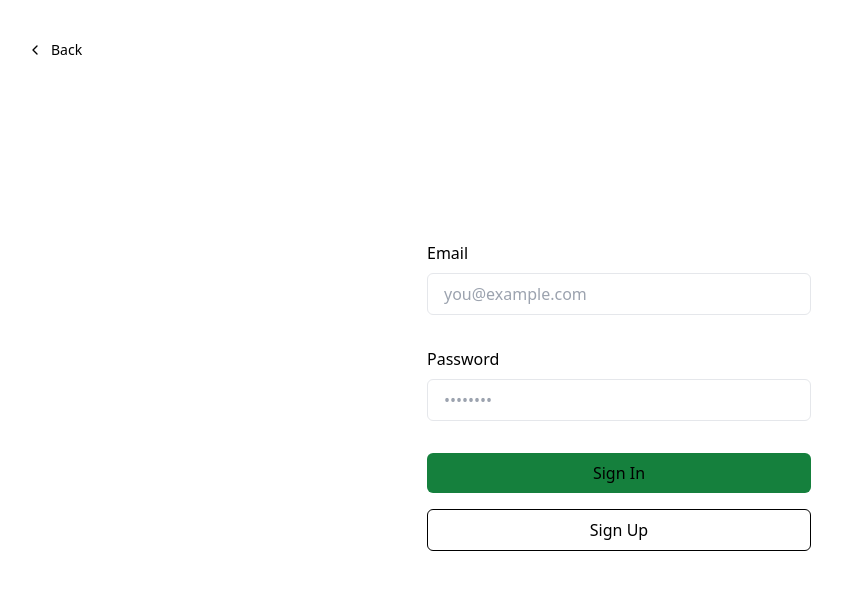
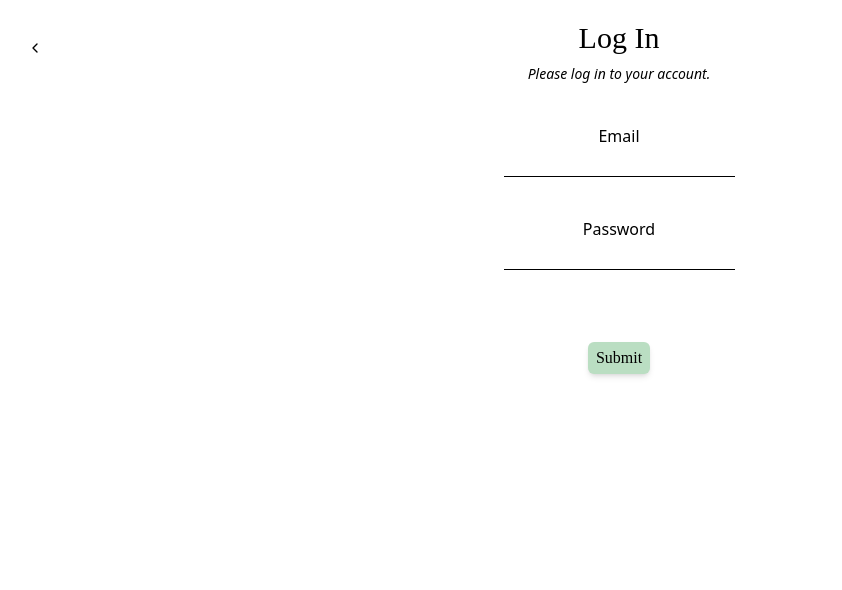
Before and after one commit to fac28/roots, a Next.js app: page /login in a window 1280 px wide. Shown: the top 590 px of the page, without its empty margins (21-863 px from the left). Built offline with nearby package versions, Linux system fonts and the light colour scheme.

Commit message:
Sign out button and log in page
Relates #7

```diff
--- a/app/(auth)/login/page.tsx
+++ b/app/(auth)/login/page.tsx
@@ -1,118 +1,43 @@
-import Link from 'next/link';
-import { headers, cookies } from 'next/headers';
-import { createClient } from '@/utils/supabase/server';
-import { redirect } from 'next/navigation';
+'use client';
+import { useState } from 'react';
+import AuthForm from '@/components/AuthForm';
+import BackArrow from '@/components/BackArrow';
+import { createClientComponentClient } from '@supabase/auth-helpers-nextjs';
+import { useRouter } from 'next/navigation';
 
-export default function Login({
-  searchParams,
-}: {
-  searchParams: { message: string };
-}) {
-  const signIn = async (formData: FormData) => {
-    'use server';
+const LogIn = () => {
+  const router = useRouter();
+  const [formError, setFormError] = useState('');
 
-    const email = formData.get('email') as string;
-    const password = formData.get('password') as string;
-    const cookieStore = cookies();
-    const supabase = createClient(cookieStore);
-
+  const handleSubmit = async (
+    e: React.FormEvent<HTMLFormElement>,
+    email: string,
+    password: string
+  ): Promise<void> => {
+    e.preventDefault();
+    setFormError('');
+    const supabase = createClientComponentClient();
     const { error } = await supabase.auth.signInWithPassword({
       email,
       password,
     });
-
     if (error) {
-      return redirect('/login?message=Could not authenticate user');
+      setFormError(error.message);
     }
-
-    return redirect('/');
-  };
-
-  const signUp = async (formData: FormData) => {
-    'use server';
-
-    const origin = headers().get('origin');
-    const email = formData.get('email') as string;
-    const password = formData.get('password') as string;
-    const cookieStore = cookies();
-    const supabase = createClient(cookieStore);
-
-    const { error } = await supabase.auth.signUp({
-      email,
-      password,
-      options: {
-        emailRedirectTo: `${origin}/auth/callback`,
-      },
-    });
-
-    if (error) {
-      return redirect('/login?message=Could not authenticate user');
+    if (!error) {
+      router.push('/mygarden');
     }
-
-    return redirect('/login?message=Check email to continue sign in process');
   };
 
   return (
-    <div className='flex-1 flex flex-col w-full px-8 sm:max-w-md justify-center gap-2'>
-      <Link
-        href='/'
-        className='absolute left-8 top-8 py-2 px-4 rounded-md no-underline text-foreground bg-btn-background hover:bg-btn-background-hover flex items-center group text-sm'
-      >
-        <svg
-          xmlns='http://www.w3.org/2000/svg'
-          width='24'
-          height='24'
-          viewBox='0 0 24 24'
-          fill='none'
-          stroke='currentColor'
-          strokeWidth='2'
-          strokeLinecap='round'
-          strokeLinejoin='round'
-          className='mr-2 h-4 w-4 transition-transform group-hover:-translate-x-1'
-        >
-          <polyline points='15 18 9 12 15 6' />
-        </svg>{' '}
-        Back
-      </Link>
-
-      <form
-        className='animate-in flex-1 flex flex-col w-full justify-center gap-2 text-foreground'
-        action={signIn}
-      >
-        <label className='text-md' htmlFor='email'>
-          Email
-        </label>
-        <input
-          className='rounded-md px-4 py-2 bg-inherit border mb-6'
-          name='email'
-          placeholder='you@example.com'
-          required
-        />
-        <label className='text-md' htmlFor='password'>
-          Password
-        </label>
-        <input
-          className='rounded-md px-4 py-2 bg-inherit border mb-6'
-          type='password'
-          name='password'
-          placeholder='••••••••'
-          required
-        />
-        <button className='bg-green-700 rounded-md px-4 py-2 text-foreground mb-2'>
-          Sign In
-        </button>
-        <button
-          formAction={signUp}
-          className='border border-foreground/20 rounded-md px-4 py-2 text-foreground mb-2'
-        >
-          Sign Up
-        </button>
-        {searchParams?.message && (
-          <p className='mt-4 p-4 bg-foreground/10 text-foreground text-center'>
-            {searchParams.message}
-          </p>
-        )}
-      </form>
+    <div className='text-center'>
+      <BackArrow href={'/'} />
+      <h2 className='mt-5 text-3xl'>Log In</h2>
+      <p className='mt-2 text-sm italic'>Please log in to your account.</p>
+      <AuthForm handleSubmit={handleSubmit} />
+      {formError && <div>{formError}</div>}
     </div>
   );
-}
+};
+
+export default LogIn;
--- a/app/(auth)/signup/page.tsx
+++ b/app/(auth)/signup/page.tsx
@@ -1,9 +1,10 @@
 'use client';
 import { useState } from 'react';
+import { createClientComponentClient } from '@supabase/auth-helpers-nextjs';
+import { useRouter } from 'next/navigation';
+
 import AuthForm from '@/components/AuthForm';
 import BackArrow from '@/components/BackArrow';
-import { createClientComponentClient } from '@supabase/auth-helpers-nextjs';
-import { useRouter } from 'next/navigation';
 
 const Signup = () => {
   const router = useRouter();
@@ -26,7 +27,9 @@ const Signup = () => {
     if (error) {
       setFormError(error.message);
     }
-    if (!error) [router.push('/verify')];
+    if (!error) {
+      router.push('/verify');
+    }
   };
 
   return (
--- a/app/(dashboard)/mygarden/layout.tsx
+++ b/app/(dashboard)/mygarden/layout.tsx
@@ -1,4 +1,6 @@
 import AuthenticatedHeader from '@/components/AuthenticatedHeader';
+import { createServerComponentClient } from '@supabase/auth-helpers-nextjs';
+import { cookies } from 'next/headers';
 
 const defaultUrl = process.env.VERCEL_URL
   ? `https://${process.env.VERCEL_URL}`
@@ -10,14 +12,17 @@ export const metadata = {
   description: 'Your garden at you fingertips',
 };
 
-export default function RootLayout({
+export default async function RootLayout({
   children,
 }: {
   children: React.ReactNode;
 }) {
+  const supabase = createServerComponentClient({ cookies });
+  const { data } = await supabase.auth.getSession();
+
   return (
     <>
-      <AuthenticatedHeader />
+      <AuthenticatedHeader user={{ email: data.session.user.email }} />
       {children}
     </>
   );
--- a/app/vegetables/page.tsx
+++ /dev/null
@@ -1,21 +0,0 @@
-import { createClient } from '@/utils/supabase/server';
-import { cookies } from 'next/headers';
-
-export default async function Page() {
-  const cookieStore = cookies();
-  const supabase = createClient(cookieStore);
-  const { data: veg } = await supabase.from('veg').select();
-
-  return <pre>{JSON.stringify(veg, null, 2)}</pre>;
-}
-
-// import { createClient } from '@/utils/supabase/server'
-// import { cookies } from 'next/headers'
-
-// export default async function Page() {
-//   const cookieStore = cookies()
-//   const supabase = createClient(cookieStore)
-//   const { data: notes } = await supabase.from('notes').select()
-
-//   return <pre>{JSON.stringify(notes, null, 2)}</pre>
-// }
--- a/components/AuthForm.tsx
+++ b/components/AuthForm.tsx
@@ -39,7 +39,7 @@ const AuthForm: React.FC<AuthFormProps> = ({ handleSubmit }) => {
           className='border-b border-black'
         />
       </div>
-      <button className='button bg-secondaryGreen mt-8'>Sign up</button>
+      <button className='button bg-secondaryGreen mt-8'>Submit</button>
     </form>
   );
 };
--- a/components/AuthenticatedHeader.tsx
+++ b/components/AuthenticatedHeader.tsx
@@ -1,7 +1,14 @@
 import Link from 'next/link';
+import LogOutButton from './LogOutButton';
 
-const AuthenticatedHeader = () => {
-  const links = ['Home', 'My Garden', 'Find a Veg', 'Sign Out'];
+type ComponentProps = {
+  user: {
+    email: string | undefined;
+  };
+};
+
+const AuthenticatedHeader: React.FC<ComponentProps> = ({ user }) => {
+  const links = ['Home', 'My Garden', 'Find a Veg'];
 
   return (
     <header className='w-full'>
@@ -15,6 +22,7 @@ const AuthenticatedHeader = () => {
                 </span>
               </a>
               <span className='text-xs italic'>My Garden</span>
+              {user && <span>Hello {user.email}</span>}
             </div>
             <div className='flex md:hidden md:order-2'>
               <button
@@ -71,6 +79,7 @@ const AuthenticatedHeader = () => {
                   );
                 })}
               </ul>
+              <LogOutButton />
             </div>
           </div>
         </div>
--- /dev/null
+++ b/components/LogOutButton.tsx
@@ -0,0 +1,25 @@
+'use client';
+
+import { createClientComponentClient } from '@supabase/auth-helpers-nextjs';
+import { useRouter } from 'next/navigation';
+
+const LogOutButton = () => {
+  const router = useRouter();
+
+  const handleLogout = async () => {
+    const supabase = createClientComponentClient();
+    const { error } = await supabase.auth.signOut();
+
+    if (!error) {
+      router.push('/login');
+    }
+
+    if (error) {
+      console.log(error);
+    }
+  };
+
+  return <button onClick={handleLogout}>Log out</button>;
+};
+
+export default LogOutButton;
```
Also changed, not shown: app/auth/callback/route.ts (+0 -17 lines).
